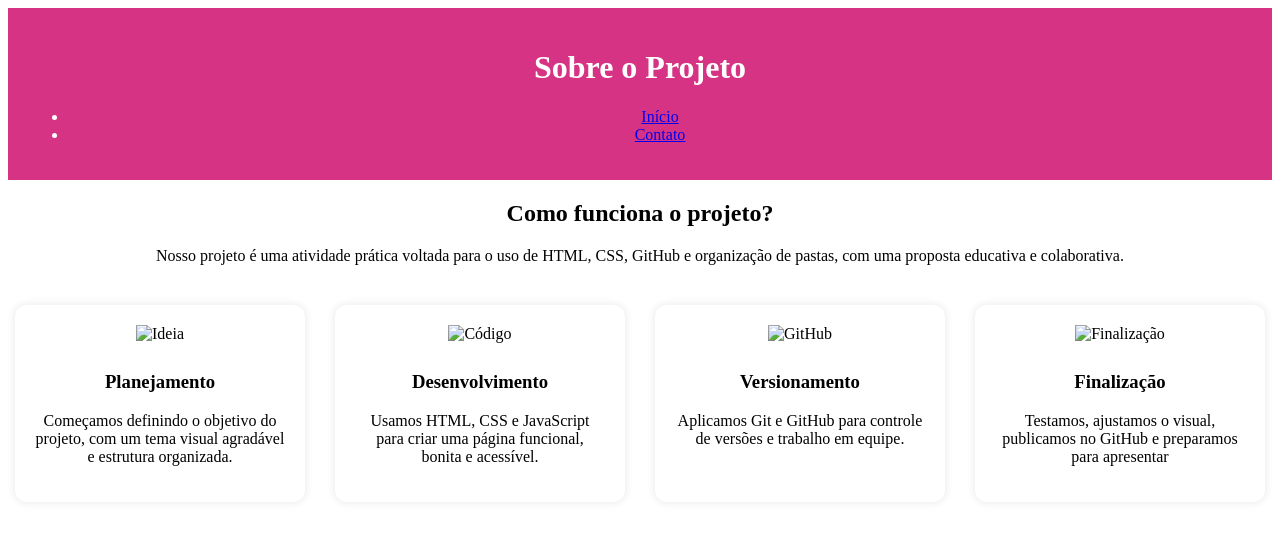
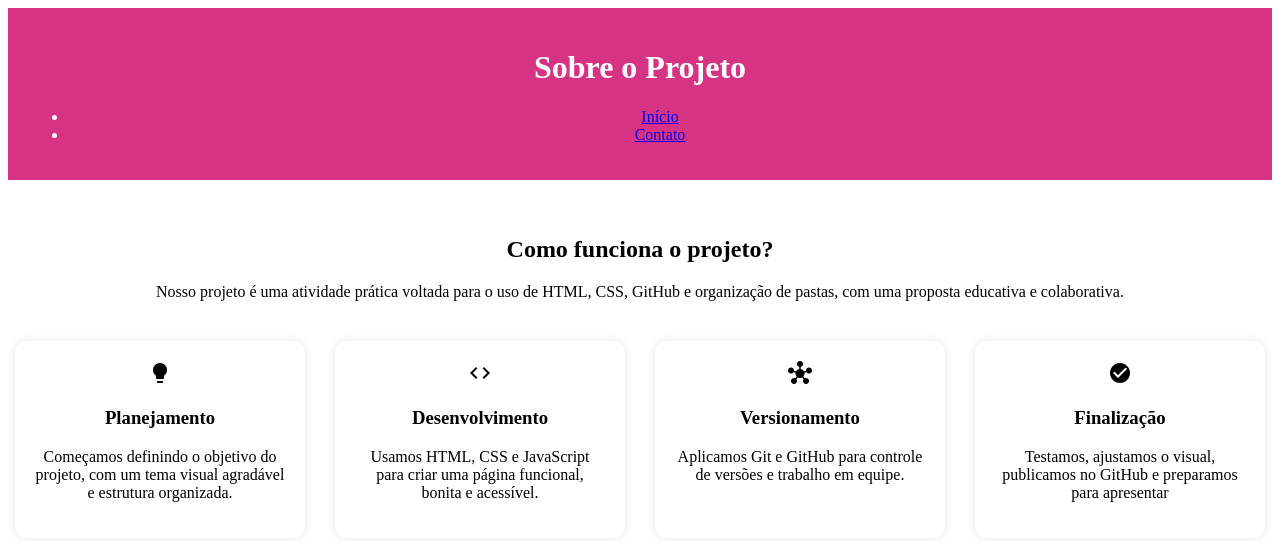
Before and after one commit to FernandaMarques07/atividadeFork, a plain HTML site: page sobre.html in a window 1280 px wide. Drawn offline with Linux system fonts and the light colour scheme.

Commit message:
Ícones na página sobre.html

```diff
--- a/sobre.html
+++ b/sobre.html
@@ -4,6 +4,8 @@
     <meta charset="UTF-8">
     <title>Sobre o Projeto</title>
     <link rel="stylesheet" href="assets/css/sobre.css">
+    <!-- Ícones do Google Material Icons -->
+    <link href="https://fonts.googleapis.com/icon?family=Material+Icons" rel="stylesheet">
 </head>
 <body>
     <header>
@@ -15,7 +17,8 @@
             </ul>
         </nav>
     </header>
-
+<br>
+<br>
     <main class="sobre-projeto">
         <section class="intro">
             <h2>Como funciona o projeto?</h2>
@@ -24,27 +27,27 @@
 
         <section class="etapas">
             <div class="etapa">
-                <img src="assets/img/ideia.png" alt="Ideia">
+                <span class="material-icons">lightbulb</span>
                 <h3>Planejamento</h3>
                 <p>Começamos definindo o objetivo do projeto, com um tema visual agradável e estrutura organizada.</p>
             </div>
 
             <div class="etapa">
-                <img src="assets/img/codigo.png" alt="Código">
+                <span class="material-icons">code</span>
                 <h3>Desenvolvimento</h3>
                 <p>Usamos HTML, CSS e JavaScript para criar uma página funcional, bonita e acessível.</p>
             </div>
 
             <div class="etapa">
-                <img src="assets/img/git.png" alt="GitHub">
+                <span class="material-icons">hub</span>
                 <h3>Versionamento</h3>
                 <p>Aplicamos Git e GitHub para controle de versões e trabalho em equipe.</p>
             </div>
 
             <div class="etapa">
-                <img src="assets/img/check.png" alt="Finalização">
+                <span class="material-icons">check_circle</span>
                 <h3>Finalização</h3>
-                <p>Testamos, ajustamos o visual, publicamos no GitHub e preparamos para apresentar </p>
+                <p>Testamos, ajustamos o visual, publicamos no GitHub e preparamos para apresentar</p>
             </div>
         </section>
     </main>
```
